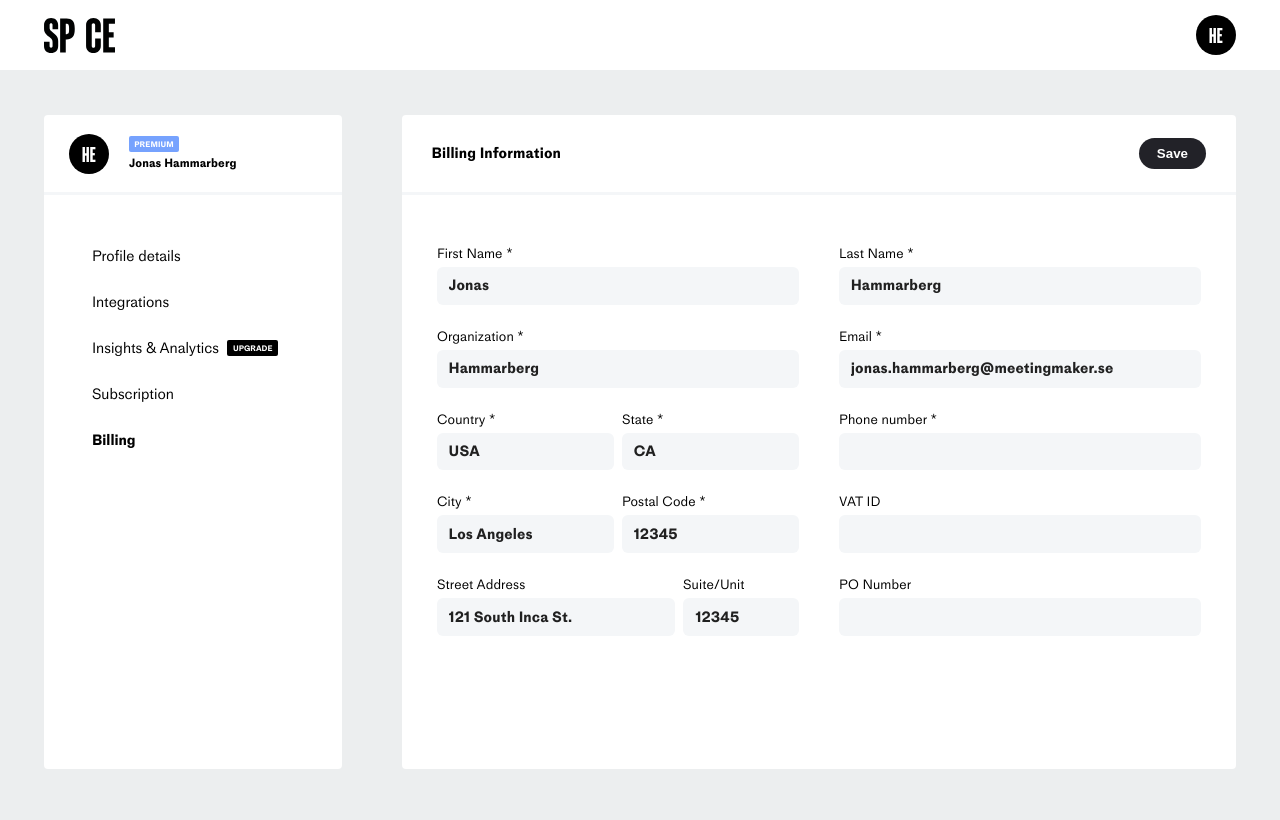
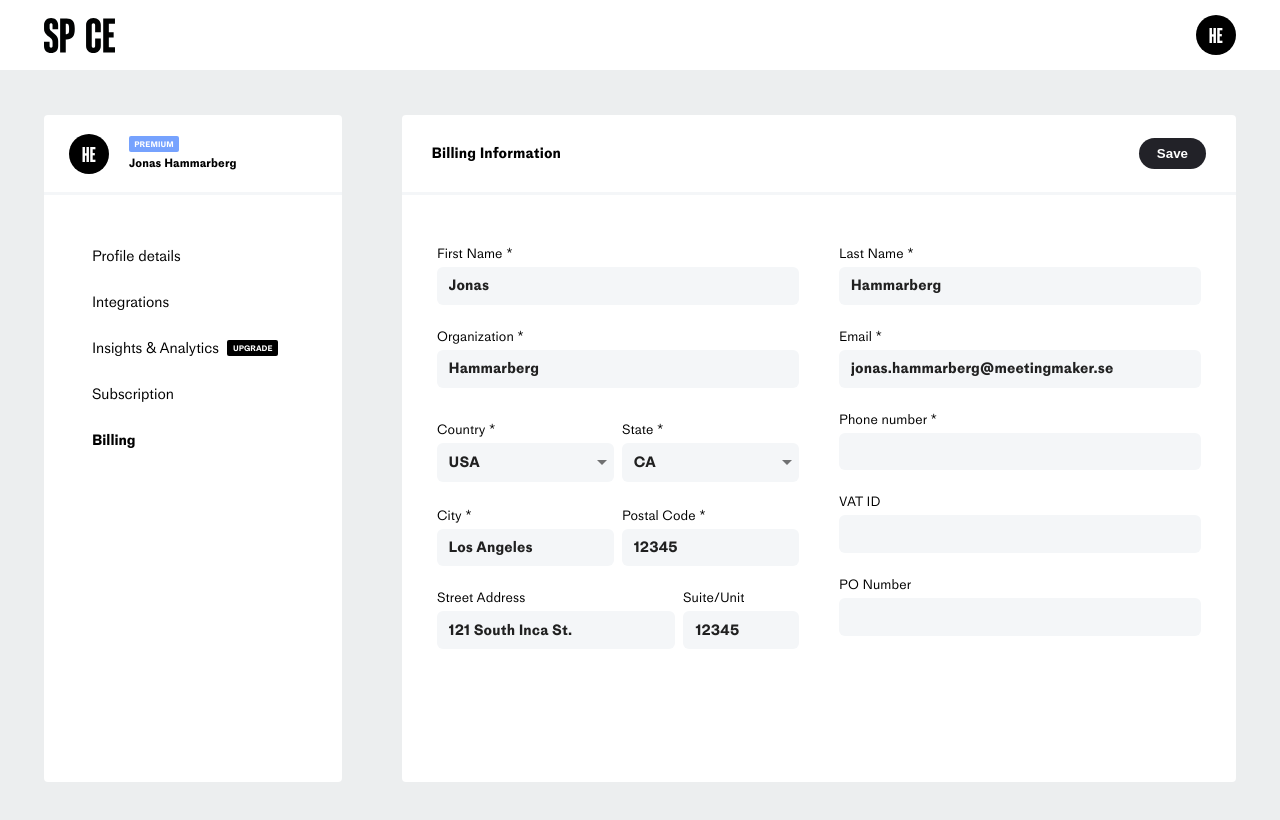
Before and after one commit to monalizadsg/user-settings, a React (Create React App) app: page /billing in a window 1280 px wide. Shown: the top 820 px of the page. Built offline with nearby package versions, Linux system fonts and the light colour scheme.

Commit message:
Change some fields to select input

```diff
--- a/src/components/Billing.js
+++ b/src/components/Billing.js
@@ -1,6 +1,7 @@
 import React, { useState } from "react";
-import { Grid, Typography } from "@material-ui/core";
+import { Grid, Typography, MenuItem } from "@material-ui/core";
 import TextInput from "./TextInput";
+import SelectInput from "./SelectInput";
 import "./Billing.scss";
 
 const Billing = () => {
@@ -120,22 +121,28 @@ const Billing = () => {
             />
             <Grid container item direction='row' spacing={1}>
               <Grid item sm={12} md={6}>
-                <TextInput
+                <SelectInput
                   label='Country *'
                   name='country'
                   value={billingInfo.country}
                   onChange={handleOnChange}
-                  error={errors.country}
-                />
+                >
+                  <MenuItem value='USA'>USA</MenuItem>
+                  <MenuItem value='Sweden'>Sweden</MenuItem>
+                  <MenuItem value='Canada'>Canada</MenuItem>
+                </SelectInput>
               </Grid>
               <Grid item sm={12} md={6}>
-                <TextInput
+                <SelectInput
                   label='State *'
                   name='state'
                   value={billingInfo.state}
                   onChange={handleOnChange}
-                  error={errors.state}
-                />
+                >
+                  <MenuItem value='CA'>CA</MenuItem>
+                  <MenuItem value='LA'>LA</MenuItem>
+                  <MenuItem value='NY'>NY</MenuItem>
+                </SelectInput>
               </Grid>
             </Grid>
             <Grid container item direction='row' spacing={1}>
--- /dev/null
+++ b/src/components/SelectInput.js
@@ -0,0 +1,87 @@
+import React from "react";
+import InputBase from "@material-ui/core/InputBase";
+import InputLabel from "@material-ui/core/InputLabel";
+import FormControl from "@material-ui/core/FormControl";
+import Select from "@material-ui/core/Select";
+import { withStyles, makeStyles } from "@material-ui/styles";
+
+const CustomTextField = withStyles((theme) => ({
+  root: {
+    "label + &": {
+      marginTop: 22,
+    },
+  },
+  input: {
+    borderRadius: 6,
+    position: "relative",
+    backgroundColor: "#F4F6F8",
+    fontSize: 15,
+    width: "100%",
+    padding: "10px 12px",
+    fontFamily: "MediumLLWeb-Bold",
+    textTransform: "uppercase",
+    "&:focus": {
+      borderRadius: 6,
+      backgroundColor: "#F4F6F8",
+    },
+    "& > .MuiInputBase-input": {
+      textTransform: "uppercase",
+    },
+  },
+}))(InputBase);
+
+const useStyles = makeStyles((theme) => ({
+  label: {
+    color: "#000000 !important",
+    fontSize: "18px",
+    fontFamily: "MediumLLWeb-Regular",
+  },
+  margin: {
+    margin: "20px 0 15px 0",
+    width: "100%",
+  },
+  paper: {
+    "&  .MuiPaper-root": {
+      maxHeight: 600,
+    },
+  },
+  dropdownStyle: {
+    maxHeight: 500,
+
+    "& .MuiMenuItem-root": {
+      fontFamily: "MediumLLWeb-Regular",
+      fontSize: 15,
+    },
+
+    "&::-webkit-scrollbar": {
+      width: 4,
+    },
+    "&::-webkit-scrollbar-thumb": {
+      backgroundColor: "#f4f6f8",
+    },
+  },
+}));
+
+const SelectInput = ({ name, label, onChange, value, children }) => {
+  const classes = useStyles();
+
+  return (
+    <FormControl className={classes.margin}>
+      <InputLabel shrink htmlFor='select-input-label' className={classes.label}>
+        {label}
+      </InputLabel>
+      <Select
+        labelId='select-input-label '
+        name={name}
+        value={value}
+        onChange={onChange}
+        input={<CustomTextField />}
+        MenuProps={{ classes: { paper: classes.dropdownStyle } }}
+      >
+        {children}
+      </Select>
+    </FormControl>
+  );
+};
+
+export default SelectInput;
```
